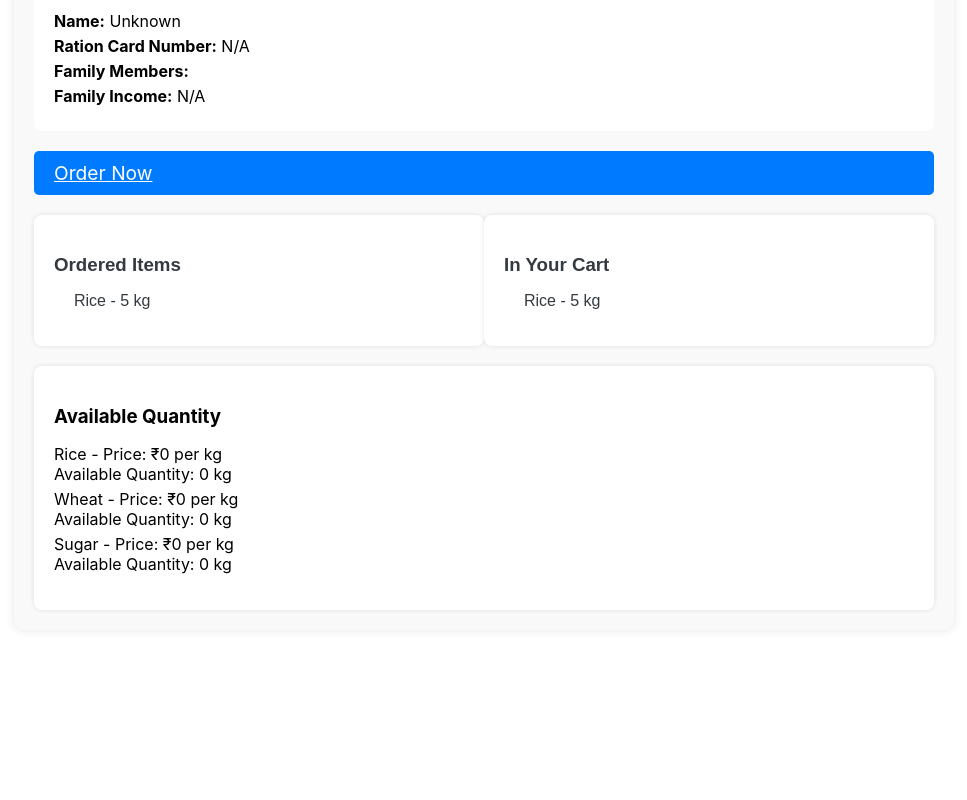
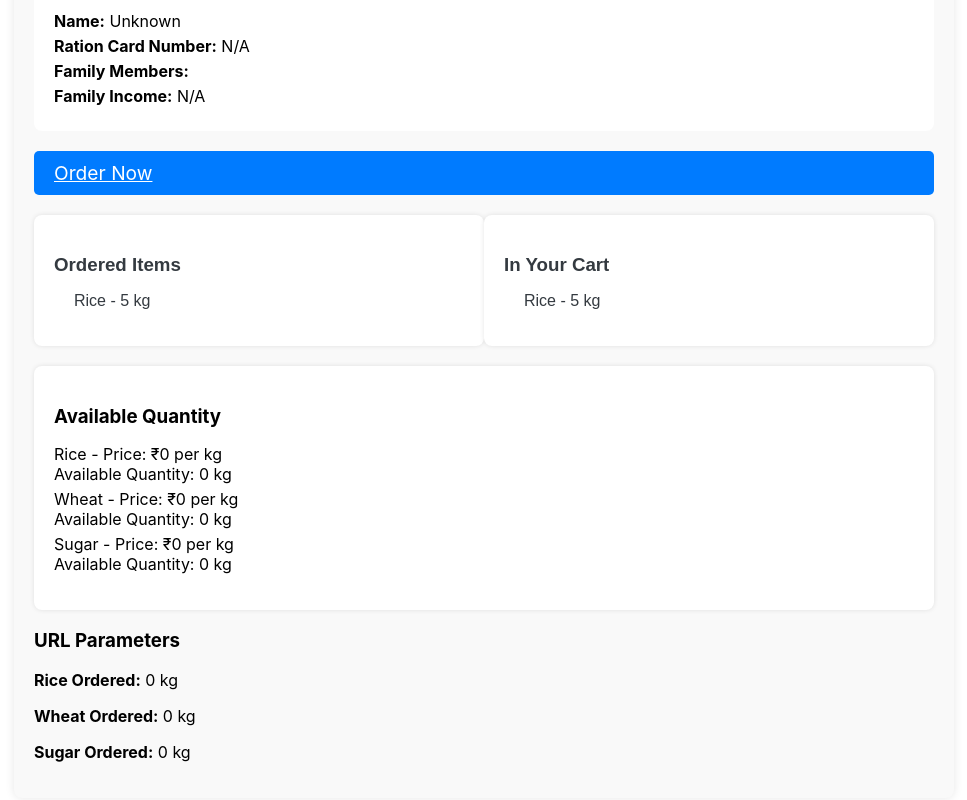
Before and after one commit to rohanfukat/NFC3_Systumm-Overloaded, a React (Create React App) app in the folder frontend/: page /dashboard in a window 1280 px wide. Shown: the part 318-1118 px from the top of the page, without its empty margins (156-1123 px from the left). Before the commit the page ends 998 px from the top, so only its background shows below. Built offline with nearby package versions, Linux system fonts and the light colour scheme; no server answers.

Commit message:
Last backend commit

```diff
--- a/frontend/src/Dashboard.jsx
+++ b/frontend/src/Dashboard.jsx
@@ -10,6 +10,7 @@ const Dashboard = () => {
   const [orderedItems, setOrderedItems] = useState([
     { name: 'Rice', quantity: 5 } // Example of rice ordered
   ]);
+
   const [data, setData] = useState(null); // State to store fetched data
   const [loading, setLoading] = useState(true); // Loading state
   const [userInfo, setUserInfo] = useState({
@@ -18,6 +19,13 @@ const Dashboard = () => {
     rationcard: 'N/A',
     income: 'N/A',
   }); // State for user info
+
+  // State for URL parameters
+  const [urlParams, setUrlParams] = useState({
+    rice: 0,
+    wheat: 0,
+    sugar: 0
+  });
 
   // Function to fetch data from the API
   const fetchData = async () => {
@@ -56,6 +64,26 @@ const Dashboard = () => {
   // Use useEffect to fetch data on component mount
   useEffect(() => {
     fetchData(); // Initial data fetch
+  }, []); // Empty dependency array ensures this runs only once on mount
+
+  // Use useEffect to extract URL parameters
+  useEffect(() => {
+    const extractDataFromUrl = () => {
+      const urlParams = new URLSearchParams(window.location.search);
+      const rice = urlParams.get('rice') || 0;
+      const wheat = urlParams.get('wheat') || 0;
+      const sugar = urlParams.get('sugar') || 0;
+
+      // alert("rice "+rice)
+
+      setUrlParams({
+        rice: parseInt(rice, 10),
+        wheat: parseInt(wheat, 10),
+        sugar: parseInt(sugar, 10)
+      });
+    };
+
+    extractDataFromUrl();
   }, []); // Empty dependency array ensures this runs only once on mount
 
   // Determine available items based on background color
@@ -164,6 +192,14 @@ const Dashboard = () => {
           ))}
         </ul>
       </div>
+
+      {/* Display URL parameters */}
+      <div className="url-params">
+        <h3>URL Parameters</h3>
+        <p><strong>Rice Ordered:</strong> {urlParams.rice} kg</p>
+        <p><strong>Wheat Ordered:</strong> {urlParams.wheat} kg</p>
+        <p><strong>Sugar Ordered:</strong> {urlParams.sugar} kg</p>
+      </div>
     </div>
   );
 };
--- a/frontend/src/Inventory.jsx
+++ b/frontend/src/Inventory.jsx
@@ -1,6 +1,6 @@
 import React, { useState, useEffect } from 'react';
 import { PieChart, Pie, Cell, Tooltip, Legend } from 'recharts';
-// import { useHistory } from 'react-router-dom'; // Assuming you're using react-router
+import { useNavigate } from 'react-router-dom'; // Assuming you're using react-router
 
 const Inventory = () => {
   // Initial static inventory data
@@ -9,6 +9,8 @@ const Inventory = () => {
     wheat: 300,
     sugar: 200,
   };
+
+  const navigate = useNavigate(); // Initialize useNavigate
 
   // State to store ordered quantities fetched from the URL parameters
   const [ordered, setOrdered] = useState({ rice: 0, wheat: 0, sugar: 0 });
@@ -32,10 +34,15 @@ const Inventory = () => {
     fetchOrderedData();
   }, []);
 
-  // const handleNavigateToDashboard = () => {
-  //   const params = new URLSearchParams(ordered).toString();
-  //   history.push(`/dashboard?${params}`);
-  // };
+
+  const handleNavigateToDashboard = () => {
+    const params = new URLSearchParams(ordered).toString();
+    navigate(`/dashboard?${params}`); // Use navigate to go to the Dashboard page
+  };
+
+  if (loading) {
+    return <div>Loading...</div>;
+  }
 
 
 
@@ -49,9 +56,9 @@ const Inventory = () => {
   // Colors for the pie chart slices
   const COLORS = ['#0088FE', '#FFBB28'];
 
-  if (loading) {
-    return <div>Loading...</div>;
-  }
+  // if (loading) {
+  //   return <div>Loading...</div>;
+  // }
 
   return (
     <div>
@@ -121,9 +128,14 @@ const Inventory = () => {
             <Tooltip />
             <Legend />
           </PieChart>
+          <button onClick={handleNavigateToDashboard}>
+        Go to Dashboard
+      </button>
         </div>
       </div>
+
     </div>
+
   );
 };
 
```
